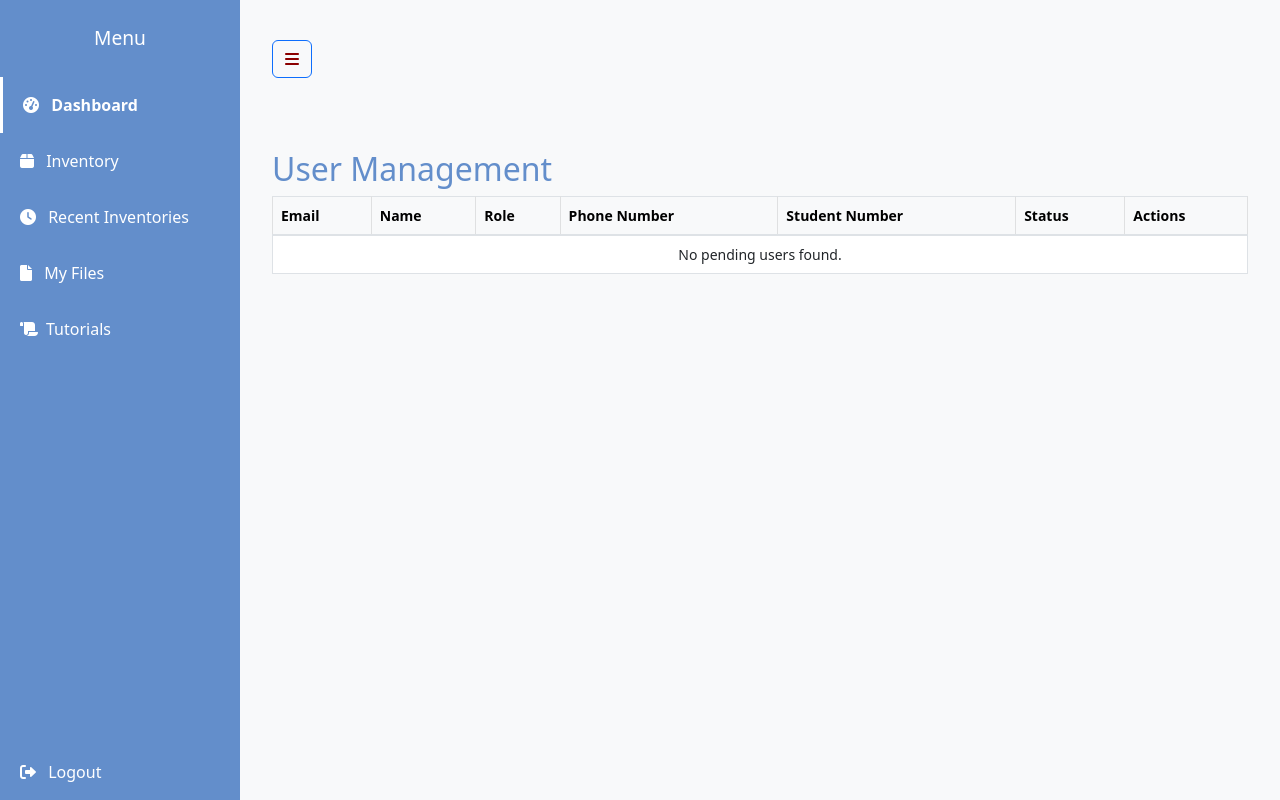
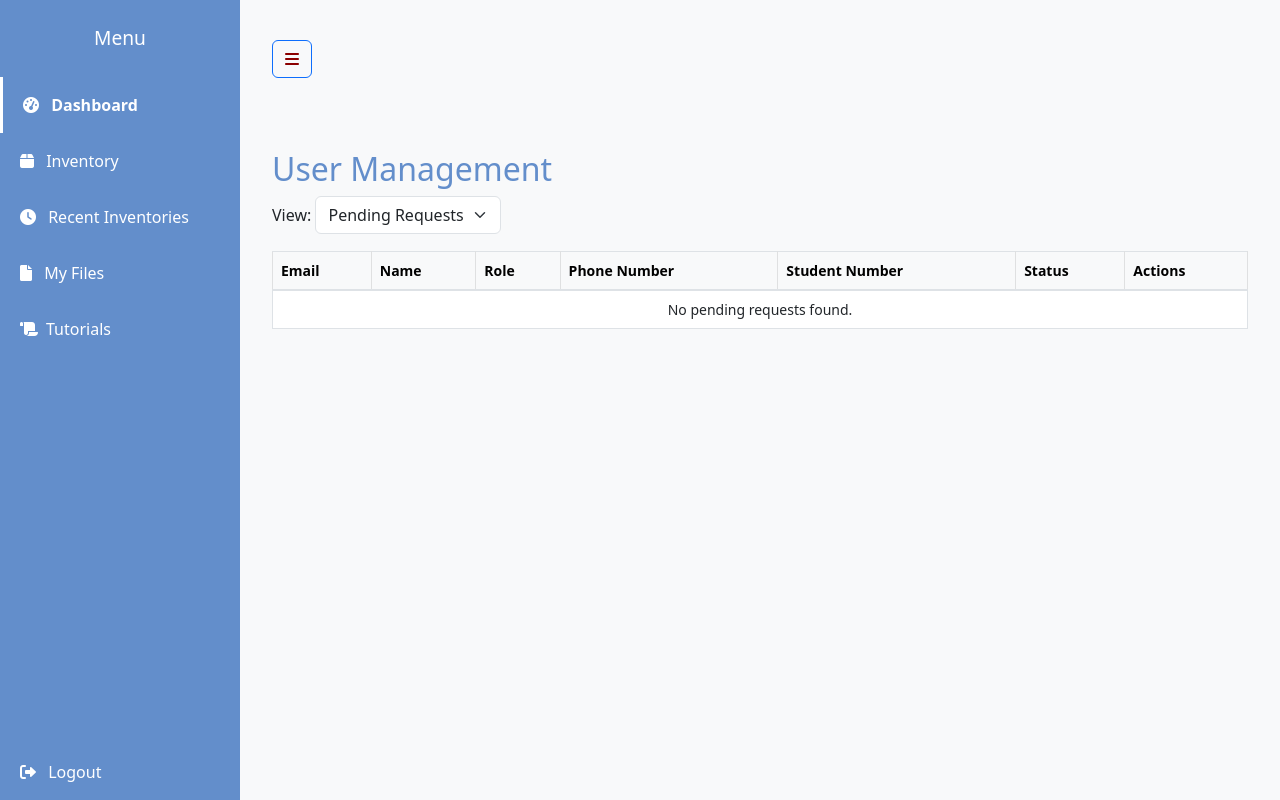
Before and after one commit to Kambole21/Inventory-Management, a Flask app: page /Management_Page in a window 1280 px wide. Run offline with Flask 3, Linux system fonts and the light colour scheme; data that the repository does not hold is empty.

Commit message:
Updated the user management page

```diff
--- a/app/routes/manage_user.py
+++ b/app/routes/manage_user.py
@@ -16,7 +16,15 @@ def manage():
     user_data = None
     if user_id:
         user_data = user_collection.find_one({'_id': ObjectId(user_id)})
-    pending_users_list = pending_users.find({'status': 'pending'})  # Fetch from pending_users
+
+    # Get view_type from query parameter or formwardenform (default to 'pending')
+    view_type = request.args.get('view_type', 'pending')
+
+    # Fetch users based on view_type
+    if view_type == 'approved':
+        users = list(user_collection.find({'status': 'approved'}))
+    else:
+        users = list(pending_users.find({'status': 'pending'}))
 
     if request.method == 'POST':
         user_id = request.form.get('user_id')
@@ -25,69 +33,104 @@ def manage():
         if not user_id or not action:
             logger.error("Missing user_id or action in form data")
             flash('Invalid request data.', 'error')
-            return redirect(url_for('manage_user.manage'))
+            return redirect(url_for('manage_user.manage', view_type=view_type))
 
         try:
-            user = pending_users.find_one({'_id': ObjectId(user_id)})  # Fetch from pending_users
-            if not user:
-                logger.error(f"User with _id {user_id} not found in pending_users")
-                flash('User not found.', 'error')
-                return redirect(url_for('manage_user.manage'))
+            if view_type == 'pending':
+                user = pending_users.find_one({'_id': ObjectId(user_id)})
+                if not user:
+                    logger.error(f"User with _id {user_id} not found in pending_users")
+                    flash('User not found.', 'error')
+                    return redirect(url_for('manage_user.manage', view_type=view_type))
 
-            if action == 'approve':
-                # Move user to user_collection
-                user_data = user.copy()  # Copy user data
-                user_data.pop('_id', None)  # Remove MongoDB _id for new insertion
-                user_data['status'] = 'approved'  # Update status
-                result = user_collection.insert_one(user_data)  # Insert into user_collection
+                if action == 'approve':
+                    # Move user to user_collection
+                    user_data = user.copy()
+                    user_data.pop('_id', None)
+                    user_data['status'] = 'approved'
+                    result = user_collection.insert_one(user_data)
 
-                if result.inserted_id:
-                    # Delete from pending_users
-                    pending_users.delete_one({'_id': ObjectId(user_id)})
-                    logger.debug(f"User {user['email']} approved, moved to user_collection with new _id: {result.inserted_id}")
-                    try:
-                        send_email(
-                            user['email'],
-                            'Account Approved',
-                            'Your account has been approved. You can now log in.'
-                        )
-                        flash(f'User {user["email"]} approved successfully.', 'success')
-                    except Exception as e:
-                        logger.error(f"Email sending failed but user approved: {str(e)}")
-                        flash(f'User approved but failed to send email: {str(e)}', 'warning')
-                else:
-                    logger.error(f"Failed to insert user with _id {user_id} into user_collection")
-                    flash('Failed to approve user. Please try again.', 'error')
+                    if result.inserted_id:
+                        pending_users.delete_one({'_id': ObjectId(user_id)})
+                        logger.debug(f"User {user['email']} approved, moved to user_collection with new _id: {result.inserted_id}")
+                        try:
+                            send_email(
+                                user['email'],
+                                'Account Approved',
+                                'Your account has been approved. You can now log in.'
+                            )
+                            flash(f'User {user["email"]} approved successfully.', 'success')
+                        except Exception as e:
+                            logger.error(f"Email sending failed but user approved: {str(e)}")
+                            flash(f'User approved but failed to send email: {str(e)}', 'warning')
+                    else:
+                        logger.error(f"Failed to insert user with _id {user_id} into user_collection")
+                        flash('Failed to approve user. Please try again.', 'error')
 
-            elif action == 'deny':
-                # Remove the user from pending_users
-                result = pending_users.delete_one({'_id': ObjectId(user_id)})
-                if result.deleted_count > 0:
-                    logger.debug(f"User {user['email']} denied and removed from pending_users with _id: {user_id}")
-                    try:
-                        send_email(
-                            user['email'],
-                            'Account Denied',
-                            'Your account registration has been denied.'
-                        )
-                        flash(f'User {user["email"]} denied and removed.', 'success')
-                    except Exception as e:
-                        logger.error(f"Email sending failed but user denied: {str(e)}")
-                        flash(f'User denied but failed to send email: {str(e)}', 'warning')
-                else:
-                    logger.error(f"Failed to delete user with _id: {user_id} from pending_users")
-                    flash('Failed to deny user. Please try again.', 'error')
-            else:
-                logger.error(f"Invalid action: {action}")
-                flash('Invalid action.', 'error')
+                elif action == 'deny':
+                    # Remove the user from pending_users
+                    result = pending_users.delete_one({'_id': ObjectId(user_id)})
+                    if result.deleted_count > 0:
+                        logger.debug(f"User {user['email']} denied and removed from pending_users with _id: {user_id}")
+                        try:
+                            send_email(
+                                user['email'],
+                                'Account Denied',
+                                'Your account registration has been denied.'
+                            )
+                            flash(f'User {user["email"]} denied and removed.', 'success')
+                        except Exception as e:
+                            logger.error(f"Email sending failed but user denied: {str(e)}")
+                            flash(f'User denied but failed to send email: {str(e)}', 'warning')
+                    else:
+                        logger.error(f"Failed to delete user with _id: {user_id} from pending_users")
+                        flash('Failed to deny user. Please try again.', 'error')
+
+            else:  # view_type == 'approved'
+                user = user_collection.find_one({'_id': ObjectId(user_id)})
+                if not user:
+                    logger.error(f"User with _id {user_id} not found in user_collection")
+                    flash('User not found.', 'error')
+                    return redirect(url_for('manage_user.manage', view_type=view_type))
+
+                if action == 'delete':
+                    # Prevent deleting the current user
+                    if str(user['_id']) == str(user_id):
+                        logger.error(f"Cannot delete the current logged-in user: {user_id}")
+                        flash('You cannot delete your own account.', 'error')
+                        return redirect(url_for('manage_user.manage', view_type=view_type))
+
+                    result = user_collection.delete_one({'_id': ObjectId(user_id)})
+                    if result.deleted_count > 0:
+                        logger.debug(f"User {user['email']} deleted from user_collection with _id: {user_id}")
+                        flash(f'User {user["email"]} deleted successfully.', 'success')
+                    else:
+                        logger.error(f"Failed to delete user with _id: {user_id} from user_collection")
+                        flash('Failed to delete user. Please try again.', 'error')
+
+                elif action.startswith('role_'):
+                    new_role = action.split('_')[1]
+                    result = user_collection.update_one(
+                        {'_id': ObjectId(user_id)},
+                        {'$set': {'role': new_role}}
+                    )
+                    if result.modified_count > 0:
+                        logger.debug(f"User {user['email']} role updated to {new_role}")
+                        flash(f'User {user["email"]} role updated to {new_role}.', 'success')
+                    else:
+                        logger.error(f"Failed to update role for user with _id: {user_id}")
+                        flash('Failed to update user role. Please try again.', 'error')
+
+            logger.error(f"Invalid action: {action}")
+            flash('Invalid action.', 'error')
 
         except Exception as e:
             logger.error(f"Error processing user management: {str(e)}")
             flash(f'An error occurred: {str(e)}', 'error')
 
-        return redirect(url_for('manage_user.manage'))
+        return redirect(url_for('manage_user.manage', view_type=view_type))
 
-    return render_template('manage_user.html', pending_users=pending_users_list, user_data=user_data)
+    return render_template('manage_user.html', pending_users=users, view_type=view_type, user_data=user_data)
 
 def send_email(recipient, subject, body):
     msg = Message(subject, recipients=[recipient], body=body)
--- a/app/static/manage.css
+++ b/app/static/manage.css
@@ -86,3 +86,29 @@
 .alert {
     margin-bottom: 1rem;
 }
+.action-buttons {
+    display: flex;
+    gap: 0.5rem;
+    align-items: center;
+}
+
+.form-select-sm {
+    width: 120px;
+}
+
+.btn-sm {
+    padding: 0.25rem 0.5rem;
+    font-size: 0.875rem;
+}
+
+.alert {
+    margin-bottom: 1rem;
+}
+
+.table-responsive {
+    margin-top: 1rem;
+}
+
+.text-purple {
+    color: var(--dark-purple) !important;
+}
--- a/app/templates/manage_user.html
+++ b/app/templates/manage_user.html
@@ -8,7 +8,7 @@
     {% with messages = get_flashed_messages(with_categories=true) %}
         {% if messages %}
             {% for category, message in messages %}
-                <div class="alert alert-{{ 'success' if category == 'success' else 'danger' }} alert-dismissible fade show" role="alert">
+                <div class="alert alert-{{ 'success' if category == 'success' else 'danger' if category == 'error' else 'warning' }} alert-dismissible fade show" role="alert">
                     {{ message }}
                     <button type="button" class="btn-close" data-bs-dismiss="alert" aria-label="Close"></button>
                 </div>
@@ -17,6 +17,15 @@
     {% endwith %}
 
     <h2 class="mt-4 text-purple">User Management</h2>
+
+    <div class="mb-3">
+        <label for="viewTypeSelect" class="form-label">View:</label>
+        <select id="viewTypeSelect" class="form-select w-auto d-inline-block" onchange="window.location.href='{{ url_for('manage_user.manage') }}?view_type=' + this.value;">
+            <option value="pending" {% if view_type == 'pending' %}selected{% endif %}>Pending Requests</option>
+            <option value="approved" {% if view_type == 'approved' %}selected{% endif %}>Manage Users</option>
+        </select>
+    </div>
+
     <div class="table-responsive">
         <table class="table table-bordered table-sm">
             <thead class="table-light">
@@ -42,25 +51,42 @@
                             <td>{{ user.status }}</td>
                             <td>
                                 <div class="action-buttons">
-                                    <form method="POST" action="{{ url_for('manage_user.manage') }}" style="display: inline;">
+                                    {% if view_type == 'pending' %}
+                                        <form method="POST" action="{{ url_for('manage_user.manage', view_type=view_type) }}" style="display: inline;">
                                             <input type="hidden" name="user_id" value="{{ user._id }}">
-                                        <button type="submit" name="action" value="approve" class="btn btn-sm btn-success" title="Approve">
+                                            <button type="submit" name="action" value="approve" class="btn btn-sm btn-success me-1" title="Approve">
                                                 <i class="fa-solid fa-check"></i>
                                             </button>
                                         </form>
-                                    <form method="POST" action="{{ url_for('manage_user.manage') }}" style="display: inline;">
+                                        <form method="POST" action="{{ url_for('manage_user.manage', view_type=view_type) }}" style="display: inline;">
                                             <input type="hidden" name="user_id" value="{{ user._id }}">
-                                        <button type="submit" name="action" value="deny" class="btn btn-sm btn-danger" title="Deny">
+                                            <button type="submit" name="action" value="deny" class="btn btn-sm btn-danger me-1" title="Deny">
                                                 <i class="fa-solid fa-times"></i>
                                             </button>
                                         </form>
+                                    {% else %}
+                                        <form method="POST" action="{{ url_for('manage_user.manage', view_type=view_type) }}" style="display: inline;">
+                                            <input type="hidden" name="user_id" value="{{ user._id }}">
+                                            <button type="submit" name="action" value="delete" class="btn btn-sm btn-danger me-1" title="Delete">
+                                                <i class="fa-solid fa-trash"></i>
+                                            </button>
+                                        </form>
+                                        <form method="POST" action="{{ url_for('manage_user.manage', view_type=view_type) }}" style="display: inline;">
+                                            <input type="hidden" name="user_id" value="{{ user._id }}">
+                                            <select name="action" class="form-select form-select-sm d-inline-block w-auto" onchange="this.form.submit();">
+                                                <option value="" selected disabled>Change Role</option>
+                                                <option value="role_admin">Admin</option>
+                                                <option value="role_user">User</option>
+                                            </select>
+                                        </form>
+                                    {% endif %}
                                 </div>
                             </td>
                         </tr>
                     {% endfor %}
                 {% else %}
                     <tr>
-                        <td colspan="7" class="text-center">No pending users found.</td>
+                        <td colspan="7" class="text-center">No {{ 'pending requests' if view_type == 'pending' else 'approved users' }} found.</td>
                     </tr>
                 {% endif %}
             </tbody>
```
Also changed, not shown: app/routes/home.py (+44 -29 lines), app/routes/login.py (+16 -0 lines), 1 other file. Lines whose indentation alone changed are shown as unchanged.
